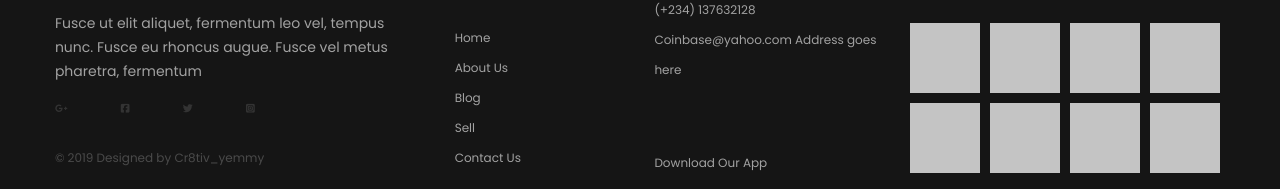
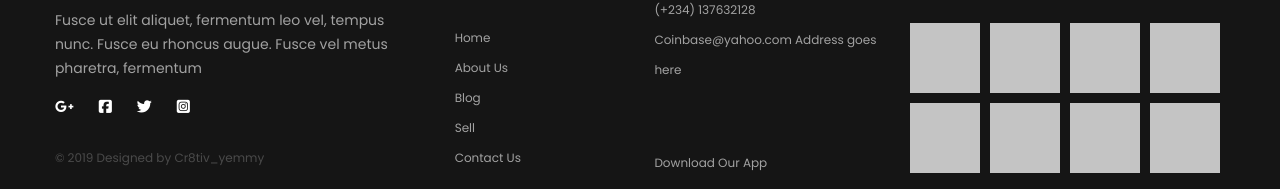
Before and after one commit to Angel-Landkoer/CoinBase_Web, a website built with webpack: page public/index.html in a window 1280 px wide. Shown: the part 6670-6859 px from the top of the page. Built offline with nearby package versions, Linux system fonts and the light colour scheme; files whose address does not match are found by name.

Commit message:
Añadiendo estilos de los iconos y cambiando espaciado del flexbox

```diff
--- a/src/styles/layout/_footer.scss
+++ b/src/styles/layout/_footer.scss
@@ -45,9 +45,17 @@
       }
 
       .contentIcons {
-        @include flex(row, space-between, center, nowrap);
+        @include flex(row, flex-start, center, nowrap);
 
         @include measure(0, 0, 200px, auto);
+
+        & i {
+          @include measure(0, 0 25px 0 0, auto, auto);
+
+          font-size: 1.5rem;
+
+          color: $secondaryColor;
+        }
       }
     }
   }
```
